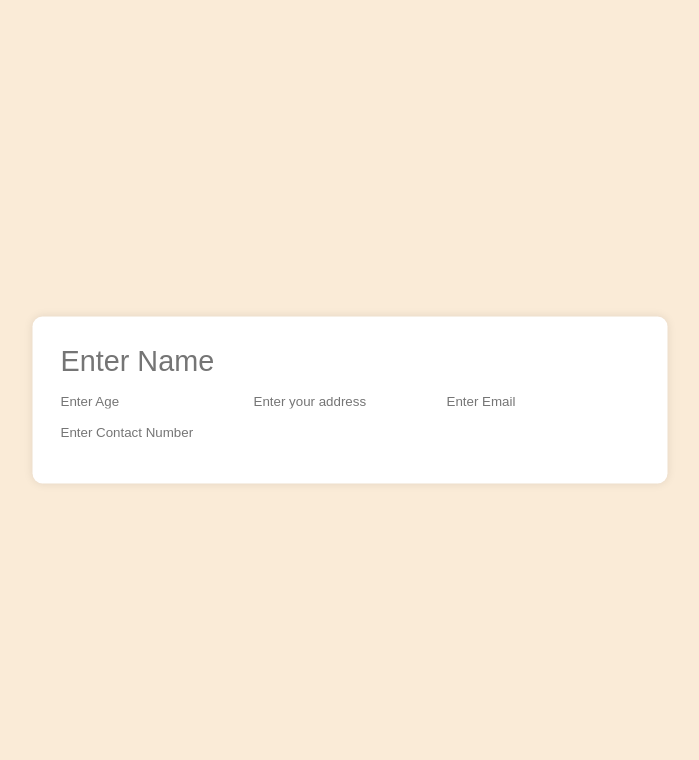
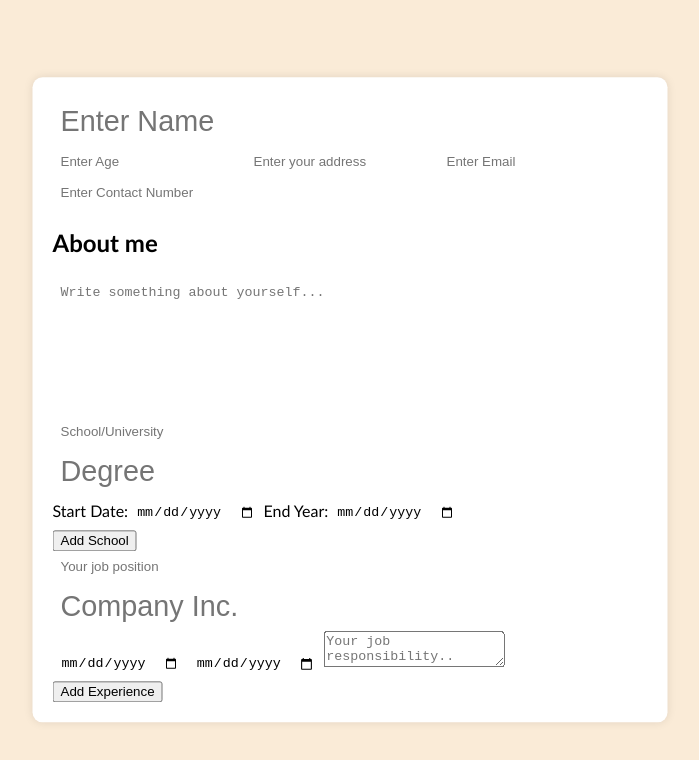
Before and after one commit to xxemat20xx/CV-App, a React (Vite) app: page / in a window 1280 px wide. Shown: the top 760 px of the page, without its empty margins (290-989 px from the left). Built offline with nearby package versions, Linux system fonts and the light colour scheme.

Commit message:
commit changes

```diff
--- a/src/App.jsx
+++ b/src/App.jsx
@@ -1,7 +1,10 @@
-import React from 'react'
 import { useState } from 'react';
+import Summary from './components/Summary';
+import Education from './components/Education';
 import PersonalDetails from './components/PersonalDetails'
+import WorkExperience from './components/WorkExperience';
 function App() {
+  // Handle Personal Info state
   const [personalInfo, setPersonalInfo] = useState({
     name: "",
     age: "",
@@ -9,21 +12,39 @@ function App() {
     email: "",
     contact: "",
   });
-  console.log(personalInfo)
+
   const handlePersonalInfoChange = (updatedInfo) => {
     setPersonalInfo(updatedInfo);
 
   };
+  // Handle Summary State
+  const [summary, setSummary] = useState("");
+
+  // Handle education
+  const [educationInfo, setEducationInfo] = useState([
+    {
+    school: "",
+    degree: "",
+    startYear: "",
+    endYear: "",
+    }
+    ]);
+    const handleEducationChange = (updatedEducation) => {
+    setEducationInfo(updatedEducation);
+    }
+    // Handle Work Experience
+    const [workExpInfo, setWorkExpInfo] = useState([
+      {position: "", workplace: "", startYear: "", endYear: "", jobDescription: ""}
+      ]);
+    const handleWorkExpChange = (updatedWork) => {
+      setWorkExpInfo(updatedWork);
+    }
   return (
     <div className='cv-form'>
-      <form>
       <PersonalDetails personalInfo={personalInfo} onChange={handlePersonalInfoChange} />
-      </form>
-      <p>{personalInfo.name}</p>
-      <p>{personalInfo.age}</p>
-      <p>{personalInfo.address}</p>
-      <p>{personalInfo.email}</p>
-      <p>{personalInfo.contact}</p>
+      <Summary value={summary} onChange={setSummary} />
+      <Education educationInfo={educationInfo} onChange={handleEducationChange}/>
+      <WorkExperience workExpInfo={workExpInfo} onChange={handleWorkExpChange}/>
     </div>
   )
 }
--- /dev/null
+++ b/src/components/Education.jsx
@@ -0,0 +1,67 @@
+import React from 'react'
+
+export default function Education({educationInfo, onChange}) {
+    const handleEducationChange = (index, event) =>{
+
+        const {name, value} = event.target;
+        const updatedEducation = [...educationInfo];
+        updatedEducation[index] = {
+            ...updatedEducation[index],
+            [name]: value,
+        }
+        onChange(updatedEducation);
+    };
+    const handleAddSchoolBtn = () => {
+        onChange([
+            ...educationInfo,
+            {
+             school: "",
+             degree: "",
+             startYear: "",
+             endYear: ""
+            }
+        ]);
+    }
+    return (
+        <div className='education-container'>
+            {educationInfo.map((educationInfo, index) => (
+                <div key={index} className="education-entry">
+                    <input
+                        type="text"
+                        name="school"
+                        value={educationInfo.school}
+                        onChange={(e) => handleEducationChange(index, e)}
+                        placeholder="School/University"
+                    />
+
+                    <input
+                        type="text"
+                        name="degree"
+                        value={educationInfo.degree}
+                        onChange={(e) => handleEducationChange(index, e)}
+                        placeholder="Degree"
+                    />
+
+                    <label htmlFor={`startYear-${index}`}>Start Date:</label>
+                    <input
+                        type="date"
+                        id={`startYear-${index}`}
+                        name="startYear"
+                        value={educationInfo.startYear}
+                        onChange={(e) => handleEducationChange(index, e)}
+                    />
+
+                    <label htmlFor={`endYear-${index}`}>End Year:</label>
+                    <input
+                        type="date"
+                        id={`endYear-${index}`}
+                        name="endYear"
+                        value={educationInfo.endYear}
+                        onChange={(e) => handleEducationChange(index, e)}
+                    />
+                </div>
+            ))}
+            <button onClick={handleAddSchoolBtn}>Add School</button>
+        </div>
+    );
+}
--- a/src/components/PersonalDetails.jsx
+++ b/src/components/PersonalDetails.jsx
@@ -1,5 +1,3 @@
-import React from "react";
-
 export default function PersonalDetails({ personalInfo, onChange }) {
   const handleOnChange = (event) => {
     const { name, value } = event.target;
--- /dev/null
+++ b/src/components/Summary.jsx
@@ -0,0 +1,14 @@
+import React from 'react'
+
+export default function Summary({value, onChange}) {
+  return (
+    <div className='summary-container'>
+        <h2>About me</h2>
+        <textarea
+            placeholder='Write something about yourself...'
+            value={value}
+            onChange={(event) => onChange(event.target.value)}
+        />
+    </div>
+  )
+}
--- /dev/null
+++ b/src/components/WorkExperience.jsx
@@ -0,0 +1,57 @@
+import React from 'react'
+
+export default function WorkExperience({workExpInfo, onChange}) {
+  const handleWorkExpChange = (index, event) => {
+    const {name, value} = event.target;
+    const updatedWorkExp = [...workExpInfo];
+    updatedWorkExp[index] = {
+        ...updatedWorkExp[index],
+        [name]: value,
+    }
+    onChange(updatedWorkExp)
+  }
+  const handleAddExperienceBtn = () => {
+    onChange([
+        ...workExpInfo,
+        {position: "", workplace: "", startYear: "", endYear: "", jobDescription: ""}
+    ]);
+  };
+  return (
+    <div className='experience-container'>
+        {workExpInfo.map((workExpInfo, index) => (
+            <div key={index}>
+                <input type="text"
+                name= "position"
+                value={workExpInfo.position}
+                onChange={(e) => handleWorkExpChange(index, e)}
+                placeholder='Your job position'/>
+
+                <input type="text"
+                name= "workplace"
+                value={workExpInfo.workplace}
+                onChange={(e) => handleWorkExpChange(index, e)}
+                placeholder='Company Inc.'/>
+
+                <input type="date"
+                name= "startYear"
+                value={workExpInfo.startYear}
+                onChange={(e) => handleWorkExpChange(index, e)}
+                />
+
+                <input type="date"
+                name= "endYear"
+                value={workExpInfo.endYear}
+                onChange={(e) => handleWorkExpChange(index, e)}
+                />
+                <textarea
+                name="jobDescription"
+                value={workExpInfo.jobDescription}
+                onChange={(e) => handleWorkExpChange(index, e)}
+                placeholder="Your job responsibility.."
+                />
+            </div>
+        ))}
+        <button onClick={handleAddExperienceBtn}>Add Experience</button>
+    </div>
+  )
+}
```
Also changed, not shown: 1 other file (tests, documents, lock files or other folders).
